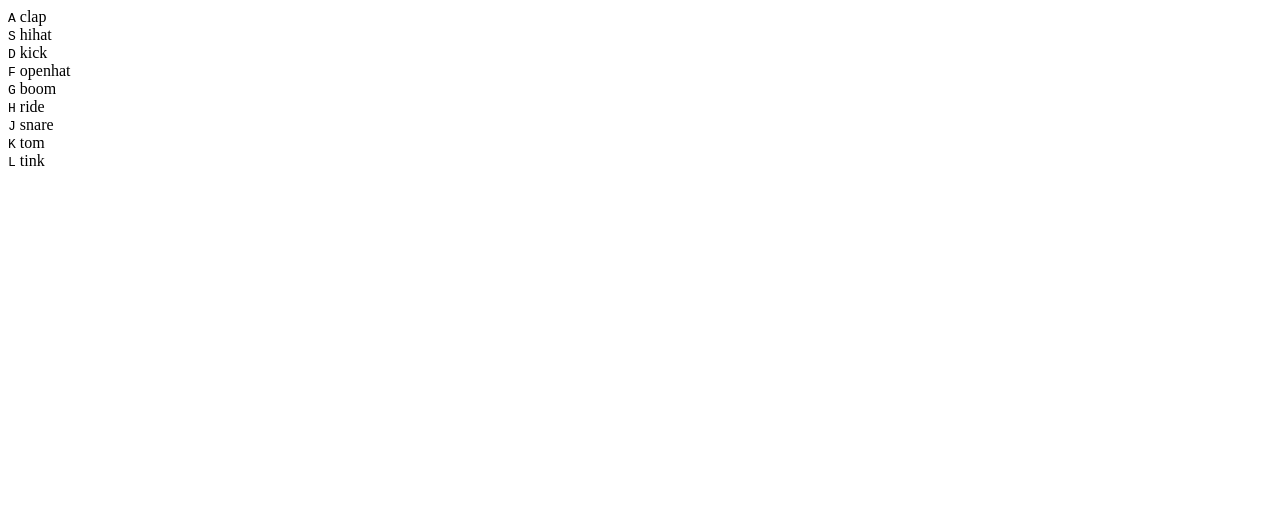
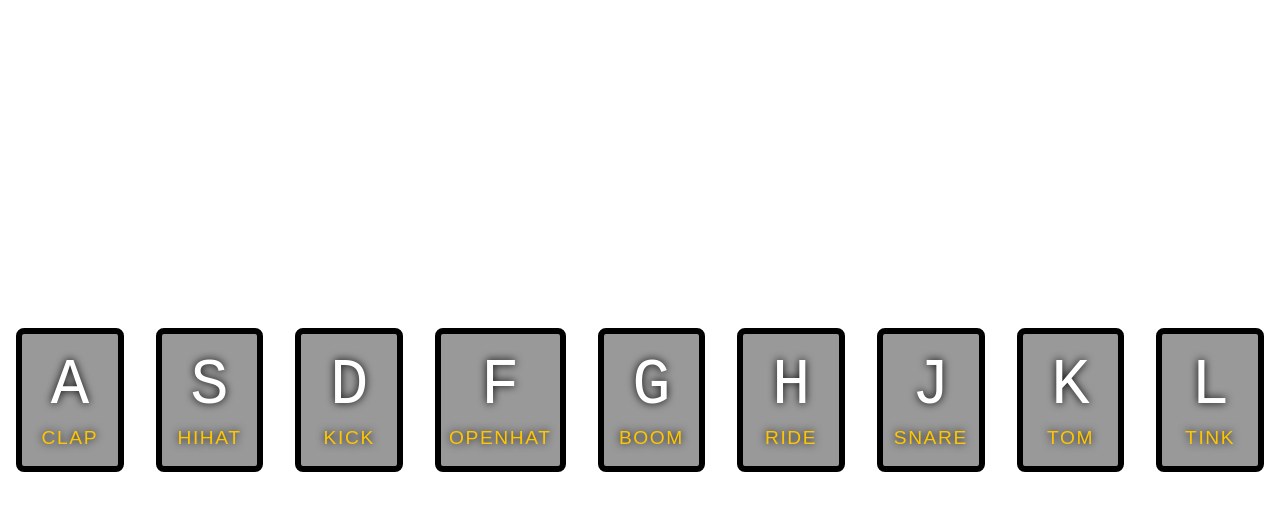
Before and after one commit to DeNepo/drum-kit, a plain HTML site: page index.html in a window 1280 px wide. Drawn offline with Linux system fonts and the light colour scheme.

Commit message:
style-keys

```diff
--- a/index.html
+++ b/index.html
@@ -4,47 +4,48 @@
 <head>
   <meta charset="UTF-8">
   <title>JS Drum Kit</title>
+  <link rel="stylesheet" href="style.css">
 
   <script src='./handlers/play-sound.js'></script>
 </head>
 
 <body>
-  <div>
-    <div data-key="65">
+  <div class="keys">
+    <div data-key="65" class="key">
       <kbd>A</kbd>
-      <span>clap</span>
+      <span class="sound">clap</span>
     </div>
-    <div data-key="83">
+    <div data-key="83" class="key">
       <kbd>S</kbd>
-      <span>hihat</span>
+      <span class="sound">hihat</span>
     </div>
-    <div data-key="68">
+    <div data-key="68" class="key">
       <kbd>D</kbd>
-      <span>kick</span>
+      <span class="sound">kick</span>
     </div>
-    <div data-key="70">
+    <div data-key="70" class="key">
       <kbd>F</kbd>
-      <span>openhat</span>
+      <span class="sound">openhat</span>
     </div>
-    <div data-key="71">
+    <div data-key="71" class="key">
       <kbd>G</kbd>
-      <span>boom</span>
+      <span class="sound">boom</span>
     </div>
-    <div data-key="72">
+    <div data-key="72" class="key">
       <kbd>H</kbd>
-      <span>ride</span>
+      <span class="sound">ride</span>
     </div>
-    <div data-key="74">
+    <div data-key="74" class="key">
       <kbd>J</kbd>
-      <span>snare</span>
+      <span class="sound">snare</span>
     </div>
-    <div data-key="75">
+    <div data-key="75" class="key">
       <kbd>K</kbd>
-      <span>tom</span>
+      <span class="sound">tom</span>
     </div>
-    <div data-key="76">
+    <div data-key="76" class="key">
       <kbd>L</kbd>
-      <span>tink</span>
+      <span class="sound">tink</span>
     </div>
   </div>
 
--- /dev/null
+++ b/style.css
@@ -0,0 +1,39 @@
+body,html {
+  margin: 0;
+  padding: 0;
+  font-family: sans-serif;
+}
+
+.keys {
+  display: flex;
+  flex: 1;
+  min-height: 100vh;
+  align-items: center;
+  justify-content: center;
+}
+
+.key {
+  border: .4rem solid black;
+  border-radius: .5rem;
+  margin: 1rem;
+  font-size: 1.5rem;
+  padding: 1rem .5rem;
+  transition: all .07s ease;
+  width: 10rem;
+  text-align: center;
+  color: white;
+  background: rgba(0,0,0,0.4);
+  text-shadow: 0 0 .5rem black;
+}
+
+kbd {
+  display: block;
+  font-size: 4rem;
+}
+
+.sound {
+  font-size: 1.2rem;
+  text-transform: uppercase;
+  letter-spacing: .1rem;
+  color: #ffc600;
+}
```
Also changed, not shown: 1 other file.
